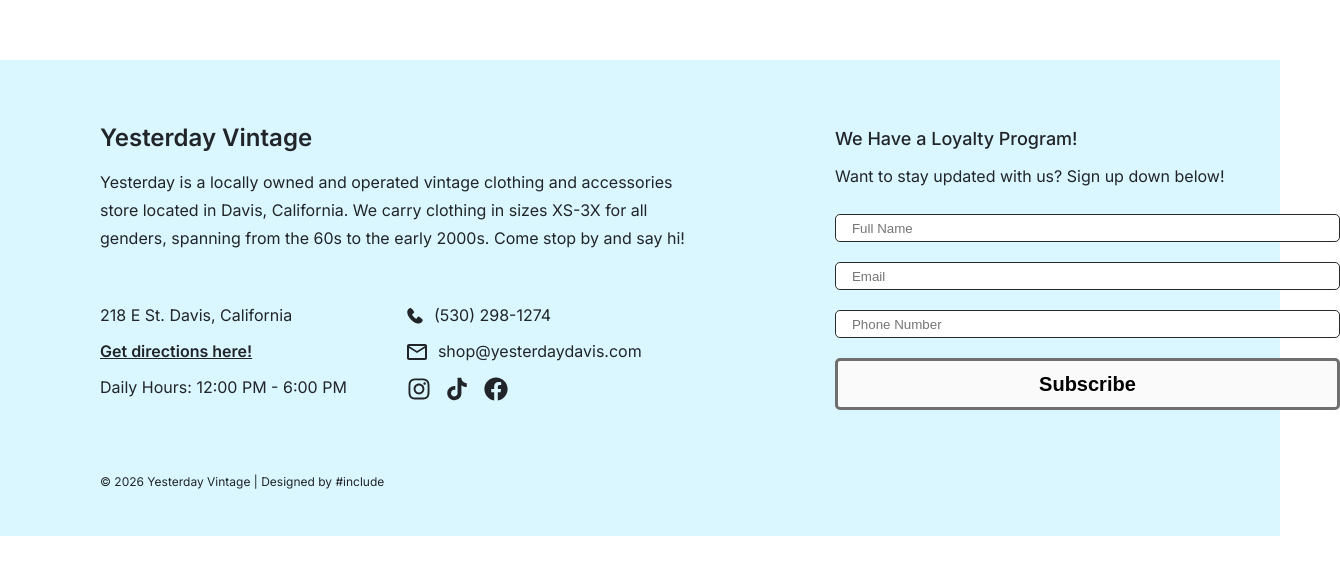
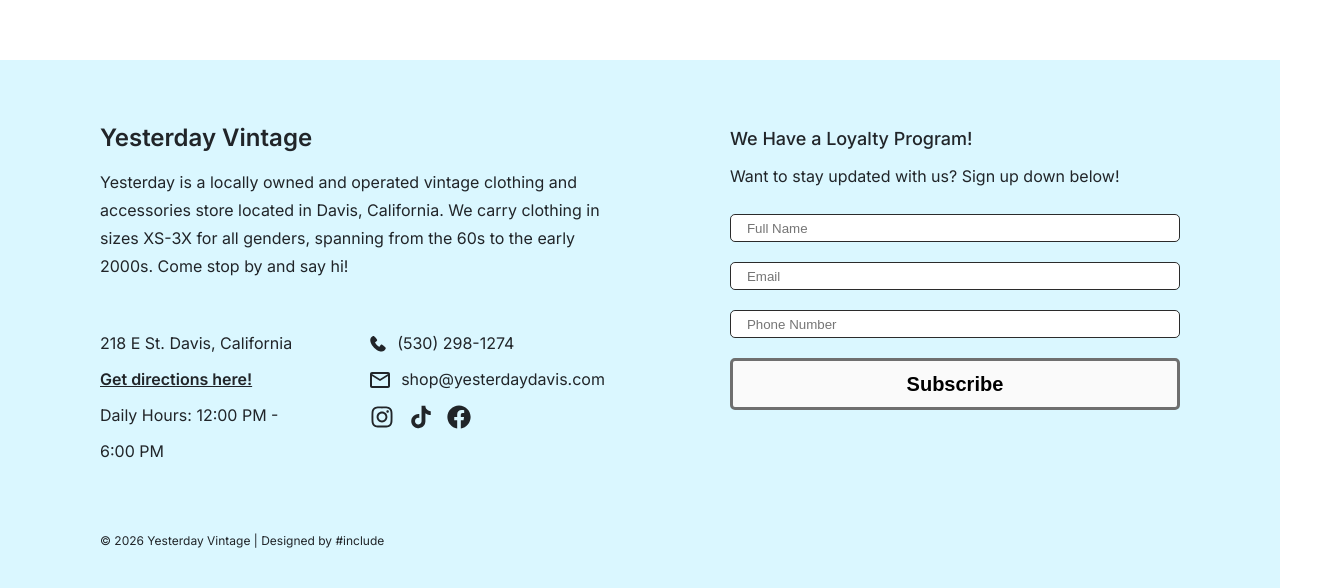
Before and after one commit to include-davis/yesterday-vintage, a Next.js app: page / in a window 1280 px wide. Shown: the part 1940-2528 px from the top of the page, 1340 px wide, since content can reach past the window. Before the commit the page ends 2476 px from the top, so only its background shows below. Built offline with nearby package versions, Linux system fonts and the light colour scheme.

Commit message:
Adjusted spacing and responsiveness
NavBar + Footer

```diff
--- a/app/_components/footer/footer.module.scss
+++ b/app/_components/footer/footer.module.scss
@@ -1,12 +1,17 @@
 @use "../../_globals/mixins.scss" as mixins;
 
 .footer {
-  display: flex;
-  flex-direction: column;
-  height: 29.75rem;
   width: 100%;
   background: var(--cloud);
+}
+
+.footerInner {
+  max-width: 1440px;
+  width: 100%;
+  margin: 0 auto;
   padding-left: 6.25rem;
+  padding-right: 6.25rem;
+  box-sizing: border-box;
   color: var(--black);
   font-family: var(--yv-font-body);
 }
@@ -14,7 +19,15 @@
 .topFooter {
   display: flex;
   flex-direction: row;
+  width: 100%;
+  gap: 7.81rem;
+  box-sizing: border-box;
+}
 
+.topFooter > div:first-child {
+  flex-shrink: 1;
+  min-width: 0;
+  max-width: 31.56rem;
 }
 
 .header {
@@ -28,13 +41,15 @@
   font-weight: 400;
   font-size: 1rem;
   line-height: 1.75rem;
-  width: 38.125rem;
+  max-width: 38.125rem;
+  width: 100%;
   margin-top: 1rem;
 }
 
 .info {
   display: flex;
   flex-direction: row;
+  width: 100%;
 }
 
 .address {
@@ -110,8 +125,10 @@
 
 .signup {
   display: flex;
+  flex: 1;
   flex-direction: column;
-  margin-left: 7.81rem;
+  min-width: 0;
+  overflow: hidden;
   margin-top: 4rem;
   font-family: var(--yv-font-body);
 }
@@ -137,7 +154,8 @@
 }
 
 .form input {
-  width: 31.56rem;
+  // width: 31.56rem;
+  width: 100%;
   height: 1.75rem;
   border-radius: 0.31rem;
   border: 0.06rem;
@@ -163,20 +181,25 @@
   }
 }
 
+.copyrightWrapper {
+  margin-top: 4rem;
+  padding-bottom: 2.5rem;
+}
+
 .copyright {
-  padding-top: 4rem;
   font-size: 0.75rem;
 }
 
-@include mixins.phone {
-  .footer {
-    width: 100%;
-    height: 56.875rem;
+@include mixins.tablet {
+
+  .footerInner {
     padding-left: 1rem;
+    margin-right: 1rem;
   }
 
   .topFooter {
     flex-direction: column;
+    gap: 0;
   }
 
   .header {
@@ -184,6 +207,7 @@
     width: 11.125rem;
     height: 1.69rem;
     font-size: 1.25rem;
+    line-height: 1.75rem;
   }
 
   .info {
@@ -191,9 +215,10 @@
   }
 
   .text {
-    width: 23rem;
-    height: 8.07rem;
+    width: 100%;
+    //height: 8.07rem;
     padding-top: 1rem;
+    line-height: 1.625rem;
   }
 
   .address {
@@ -237,16 +262,108 @@
   }
 
   .form input {
-    width: 23.125rem;
+    //width: 23.125rem;
+    width: 100%;
     height: 1.75rem;
   }
 
   .form button {
+    //width: 23.125rem;
+    width: 100%;
+    //height: 3rem;
+    height: auto;
+  }
+
+  .copyrightWrapper {
+    margin-top: 4rem;
+    padding-bottom: 2.5rem;
+  }
+}
+
+@include mixins.phone {
+  .footerInner {
+    padding-left: 1rem;
+    margin-right: 1rem;
+  }
+
+  .topFooter {
+    flex-direction: column;
+    gap: 0;
+  }
+
+  .header {
+    padding-top: 2rem;
+    width: 11.125rem;
+    height: 1.69rem;
+    font-size: 1.25rem;
+    line-height: 1.75rem;
+  }
+
+  .info {
+    flex-direction: column;
+  }
+
+  .text {
+    width: 100%;
+    //height: 8.07rem;
+    padding-top: 1rem;
+    line-height: 1.625rem;
+  }
+
+  .address {
+    margin-top: 2.5rem;
+  }
+
+  .socials {
+    margin-left: 0rem;
+  }
+
+  .phone {
+    margin-top: 2.07rem;
+  }
+
+  .phoneNum {
+    margin-top: 1.5rem;
+  }
+
+  .signup {
+    margin-left: 0rem;
+    margin-top: 2.5rem
+  }
+
+  .title {
+    font-size: 1rem;
+    font-weight: 500;
+    line-height: 1.875rem;
+  }
+
+  .subtitle {
+    margin-top: 0.5rem;
     width: 23.125rem;
+    height: 3.19rem;
+  }
+
+  .form {
+    display: flex;
+    flex-direction: column;
+    gap: 1.25rem;
+    margin-top: 1.5rem;
+  }
+
+  .form input {
+    //width: 23.125rem;
+    width: 100%;
+    height: 1.75rem;
+  }
+
+  .form button {
+    //width: 23.125rem;
+    width: 100%;
     height: 3rem;
   }
 
-  .copyright {
-    padding-top: 3.5rem;
+  .copyrightWrapper {
+    margin-top: 3.5rem;
+    padding-bottom: 3rem;
   }
 }
--- a/app/_components/footer/page.jsx
+++ b/app/_components/footer/page.jsx
@@ -1,6 +1,6 @@
 "use client";
 import styles from "./footer.module.scss";
-import { FaInstagram, FaFacebook} from "react-icons/fa";
+import { FaInstagram, FaFacebook } from "react-icons/fa";
 import { IoLogoTiktok } from "react-icons/io5";
 import { useState } from "react";
 
@@ -14,8 +14,8 @@ export default function Footer() {
     e.preventDefault();
     await fetch("api/send-email", {
       method: "POST",
-      headers: { "Content-Type": "application/json"},
-      body: JSON.stringify({name, email, phone}),
+      headers: { "Content-Type": "application/json" },
+      body: JSON.stringify({ name, email, phone }),
     });
 
     setName("");
@@ -26,6 +26,7 @@ export default function Footer() {
 
   return (
     <footer className={styles.footer}>
+      <div className={styles.footerInner}>
         <div className={styles.topFooter}>
           <div>
             <div>
@@ -57,7 +58,7 @@ export default function Footer() {
                       fillRule="evenodd"
                       clipRule="evenodd"
                       d="M11.7701 16.001C10.6161 15.9586 7.34581 15.5066 3.92082 12.0824C0.496633 8.65741 0.0454705 5.38788 0.00219731 4.23312C-0.0619111 2.47334 1.28597 0.764049 2.843 0.0965187C3.0305 0.0155551 3.23582 -0.0152702 3.43883 0.00706765C3.64184 0.0294055 3.83555 0.104139 4.00096 0.223934C5.28312 1.15832 6.16782 2.57191 6.9275 3.68339C7.09465 3.92759 7.16612 4.22475 7.12829 4.51824C7.09046 4.81174 6.94597 5.08106 6.72236 5.27489L5.15891 6.43605C5.08338 6.4906 5.03021 6.5707 5.00928 6.66149C4.98835 6.75228 5.00109 6.84758 5.04512 6.92969C5.39932 7.57318 6.02919 8.5316 6.7504 9.25282C7.47162 9.97404 8.47572 10.6456 9.16408 11.0398C9.25039 11.0883 9.35198 11.1018 9.44797 11.0777C9.54396 11.0536 9.62705 10.9935 9.68016 10.91L10.6979 9.36101C10.885 9.11246 11.161 8.94596 11.4681 8.89637C11.7752 8.84677 12.0896 8.91794 12.3455 9.09496C13.473 9.87548 14.7888 10.745 15.752 11.9782C15.8815 12.1448 15.9639 12.3432 15.9906 12.5525C16.0172 12.7619 15.9871 12.9745 15.9035 13.1683C15.2327 14.7333 13.5355 16.066 11.7701 16.001Z"
-                  fill="#212529"/>
+                      fill="#212529" />
                   </svg>
                   <p className={styles.phoneNum}>(530) 298-1274</p>
                 </div>
@@ -68,7 +69,7 @@ export default function Footer() {
                     fill="none"
                     xmlns="http://www.w3.org/2000/svg">
                     <path d="M20 2C20 0.9 19.1 0 18 0H2C0.9 0 0 0.9 0 2V14C0 15.1 0.9 16 2 16H18C19.1 16 20 15.1 20 14V2ZM18 2L10 6.99L2 2H18ZM18 14H2V4L10 9L18 4V14Z"
-                  fill="#212529"/>
+                      fill="#212529" />
                   </svg>
                   <a
                     href="mailto:shop@yesterdaydavis.com"
@@ -132,8 +133,9 @@ export default function Footer() {
             </form>
           </div>
         </div>
-      <div>
+        <div className={styles.copyrightWrapper}>
           <p className={styles.copyright}>© 2026 Yesterday Vintage | Designed by #include</p>
+        </div>
       </div>
     </footer>
   );
--- a/app/_components/nav-bar/nav-bar.module.scss
+++ b/app/_components/nav-bar/nav-bar.module.scss
@@ -69,8 +69,27 @@
   }
 }
 
+@include mixins.tablet {
+  .navLogo {
+    padding-left: 3rem;
+  }
 
-@include mixins.phone {
+  .navRight {
+    padding-right: 3rem;
+    gap: 2rem;
+  }
+
+  .navCenter {
+    gap: 1.75rem;
+  }
+
+  .navButton {
+    font-size: 1.06rem;
+  }
+}
+
+@include mixins.phone
+{
   .navBar {
     display: grid;
     grid-template-columns: 1fr 1fr 1fr;
@@ -93,7 +112,7 @@
     display: flex;
     flex-direction: column;
     position: fixed;
-    width: 75%;
+    width: 100%;
     height: 100%;
     background-color: var(--eggshell);
     left: -100%;
--- a/app/_globals/mixins.scss
+++ b/app/_globals/mixins.scss
@@ -10,13 +10,13 @@
     }
 }
 
-@mixin phone-big {
+@mixin phone {
     @media screen and (max-width: 760px) {
         @content;
     }
 }
 
-@mixin phone {
+@mixin phone-small {
     @media screen and (max-width: 540px) {
         @content;
     }
```
Lines whose indentation alone changed are shown as unchanged.
